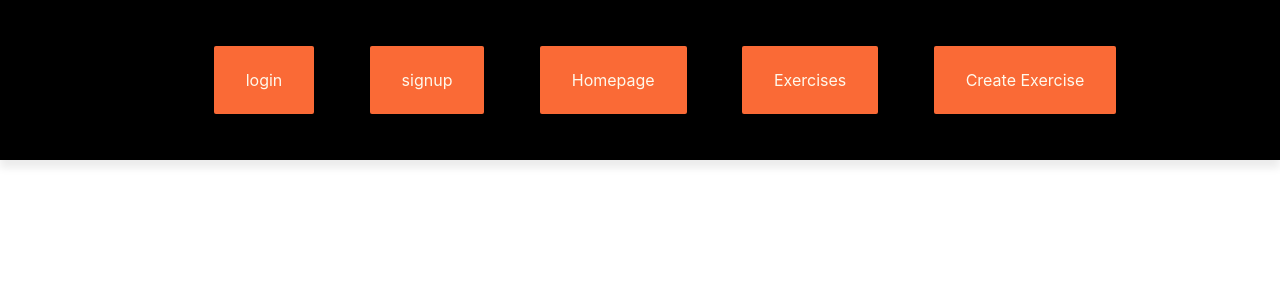
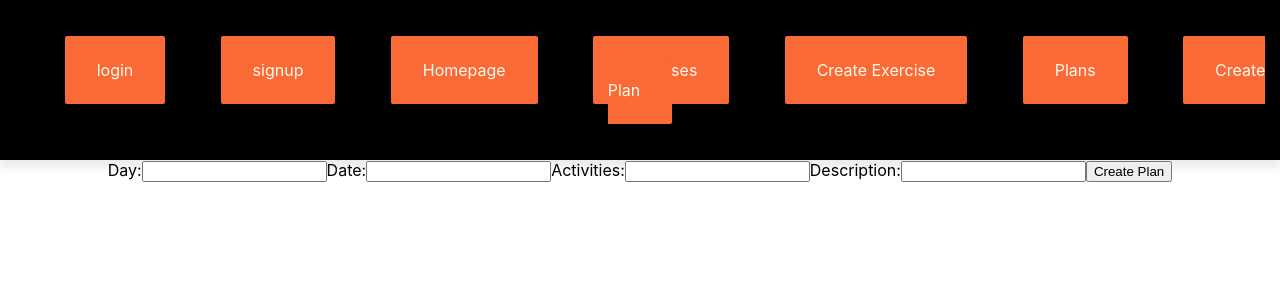
Before and after one commit to Jose-Serhii/exercise-planner-client, a React (Create React App) app: page /create-plan in a window 1280 px wide. Shown: the top 300 px of the page. Built offline with nearby package versions, Linux system fonts and the light colour scheme.

Commit message:
implemented basic CRUD for both models

```diff
--- a/src/App.js
+++ b/src/App.js
@@ -8,6 +8,10 @@ import CreateExercise from "./components/exercises/CreateExercise";
 import EditExercise from "./components/exercises/EditExercise";
 import Signup from "./components/authentication/Signup";
 import Login from "./components/authentication/Login";
+import CreatePlan from "./components/plans/CreatePlan";
+import ListOfPlans from "./components/plans/ListOfPlans";
+import PlanDetails from "./components/plans/PlanDetails";
+import EditPlan from "./components/plans/EditPlan";
 
 
 
@@ -24,6 +28,10 @@ function App() {
         <Route path="/exercises/edit/:exerciseId" element={<EditExercise />} />
         <Route path="/login" element={<Login />} />
         <Route path="/signup" element={<Signup />} />
+        <Route path="/plans" element={<ListOfPlans />} />
+        <Route path="/create-plan" element={<CreatePlan />} />
+        <Route path="/plans/:planId" element={<PlanDetails />} />
+        <Route path="/plans/edit/:planId" element={<EditPlan />} />
       </Routes>
     </div>
   );
--- a/src/components/Navbar.js
+++ b/src/components/Navbar.js
@@ -25,6 +25,14 @@ function Navbar() {
         <NavLink to="/create-exercise" className="buttonAuth">
           Create Exercise
         </NavLink>
+        |
+        <NavLink to="/plans" className="buttonAuth">
+          Plans
+        </NavLink>
+        |
+        <NavLink to="/create-plan" className="buttonAuth">
+          Create Plan
+        </NavLink>
       </nav>
     </div>
   );
--- a/src/components/exercises/EditExercise.js
+++ b/src/components/exercises/EditExercise.js
@@ -65,7 +65,7 @@ function EditExercise(props) {
 
 
     return (
-        <div className="EditProjectPage">
+        <div className="EditExercisePage">
             <h3>Edit the Project</h3>
 
             <form onSubmit={handleFormSubmit} id="exform">
--- a/src/components/plans/CreatePlan.js
+++ b/src/components/plans/CreatePlan.js
@@ -0,0 +1,73 @@
+import { useState, } from "react";
+import { useNavigate } from "react-router-dom"
+import axios from "axios";
+
+const API_URL = "http://localhost:5005";
+
+
+function CreatePlan() {
+    const navigate = useNavigate();
+
+    const [day, setDay] = useState("");
+    const [date, setDate] = useState("");
+    const [activities, setActivities] = useState("");
+    const [description, setDescription] = useState("");
+
+
+    const handleSubmit = (e) => {
+        e.preventDefault();
+        const requestBody = { day, date, activities, description }
+
+        const storedToken = localStorage.getItem('authToken');
+
+
+        axios
+            .post(
+                `${API_URL}/api/plans`,
+                requestBody,
+                { headers: { Authorization: `Bearer ${storedToken}` } }
+            )
+            .then((response) => {
+
+                setDay("")
+                setDate("")
+                setActivities("")
+                setDescription("")
+                navigate("/plans")
+
+            })
+            .catch((error) => console.log(error));
+    };
+
+
+
+    return (
+        <>
+            <div>
+                <form onSubmit={handleSubmit} id="plansform">
+                    <label>Day:</label>
+                    <input
+                        type="text" name="day" value={day} onChange={(e) => setDay(e.target.value)} />
+
+                    <label>Date:</label>
+                    <input
+                        type="text" name="date" value={date} onChange={(e) => setDate(e.target.value)} />
+
+                    <label>Activities:</label>
+                    <input
+                        type="text" name="activities" value={activities} onChange={(e) => setActivities(e.target.value)} />
+
+                    <label>Description:</label>
+                    <input
+                        type="text" name="description" value={description} onChange={(e) => setDescription(e.target.value)} />
+
+                    <button type="submit">Create Plan</button>
+
+                </form>
+
+            </div>
+        </>
+    )
+}
+
+export default CreatePlan;
--- a/src/components/plans/EditPlan.js
+++ b/src/components/plans/EditPlan.js
@@ -0,0 +1,87 @@
+import { useState, useEffect } from "react";
+import { useParams, useNavigate } from 'react-router-dom';
+import axios from "axios";
+
+const API_URL = "http://localhost:5005";
+
+function EditPlan(props) {
+
+    const storedToken = localStorage.getItem('authToken');
+
+
+
+    const [day, setDay] = useState("");
+    const [date, setDate] = useState("");
+    const [activities, setActivities] = useState("");
+    const [description, setDescription] = useState("");
+
+
+
+    const { planId } = useParams();
+    const navigate = useNavigate();
+
+    useEffect(() => {
+        axios
+            .get(`http://localhost:5005/api/plans/${planId}`, {
+                headers: { Authorization: `Bearer ${storedToken}` },
+            })
+            .then((response) => {
+                const onePlan = response.data;
+                setDay(onePlan.day);
+                setDate(onePlan.date);
+                setActivities(onePlan.activities);
+                setDescription(onePlan.description);
+
+
+            })
+            .catch((error) => console.log(error));
+
+    }, [planId]);
+
+
+    const handleFormSubmit = (e) => {
+        e.preventDefault();
+        const requestBody = { day, date, activities, description };
+
+        axios
+            .put(`${API_URL}/api/plans/${planId}`, requestBody, {
+                headers: { Authorization: `Bearer ${storedToken}` }
+            })
+            .then((response) => {
+                navigate(`/plans/${planId}`)
+            });
+    };
+
+
+
+    return (
+        <div className="EditPlanPage">
+            <h3>Edit the Plan</h3>
+
+            <form onSubmit={handleFormSubmit} id="exform">
+                <label>Day:</label>
+                <input
+                    type="text" name="day" value={day} onChange={(e) => setDay(e.target.value)} />
+
+                <label>Date:</label>
+                <input
+                    type="text" name="date" value={date} onChange={(e) => setDate(e.target.value)} />
+
+                <label>Choose an activity:</label>
+                <input
+                    type="text" name="activities" value={activities} onChange={(e) => setActivities(e.target.value)} />
+
+                <label>Description:</label>
+                <input
+                    type="text" name="description" value={description} onChange={(e) => setDescription(e.target.value)} />
+
+
+
+                <button type="submit">Edit Plan</button>
+            </form>
+
+        </div>
+    );
+}
+
+export default EditPlan;
--- a/src/components/plans/ListOfPlans.js
+++ b/src/components/plans/ListOfPlans.js
@@ -0,0 +1,44 @@
+import React from "react";
+import { Navlink, Link } from "react-router-dom";
+import { useState, useEffect } from "react";
+import axios from "axios";
+
+function ListOfPlans() {
+    const [plans, setPlans] = useState([]);
+    const storedToken = localStorage.getItem("authToken");
+
+    useEffect(() => {
+        axios
+            .get("http://localhost:5005/api/plans", {
+                headers: { Authorization: `Bearer ${storedToken}` },
+            })
+            .then((response) => {
+                console.log(response.data);
+                setPlans(response.data);
+            })
+            .catch((err) => console.log(err));
+    }, []);
+
+    return (
+        <div className="main-container">
+            {plans.map((plan) => {
+                console.log(plan);
+                return (
+                    <Link to={`/plans/${plan._id}`}>
+                        <div key={plan._id} className="card">
+                            <div className="container">
+                                <h3>{plan.day}</h3>
+                                <h3>{plan.date}</h3>
+                                <h3>{plan.activities}</h3>
+                                <h3>{plan.description}</h3>
+
+                            </div>
+                        </div>
+                    </Link>
+                );
+            })}
+        </div>
+    );
+}
+
+export default ListOfPlans;
--- /dev/null
+++ b/src/components/plans/PlanDetails.js
@@ -0,0 +1,49 @@
+import axios from "axios";
+import { useEffect, useState } from "react";
+import { useParams, useNavigate } from "react-router-dom";
+import { Link } from "react-router-dom";
+
+function PlanDetails(props) {
+    const { planId } = useParams();
+
+    const navigate = useNavigate();
+
+    const [plan, setPlan] = useState({});
+    const storedToken = localStorage.getItem('authToken');
+
+
+    useEffect(() => {
+        axios
+            .get(`http://localhost:5005/api/plans/${planId}`, {
+                headers: { Authorization: `Bearer ${storedToken}` },
+            })
+            .then((response) => {
+                setPlan(response.data);
+            })
+            .catch((e) => console.log("error getting plan from API", e));
+    }, []);
+
+    const deletePlan = () => {
+        axios
+            .delete(`http://localhost:5005/api/plans/${planId}`, {
+                headers: { Authorization: `Bearer ${storedToken}` },
+            })
+            .then((response) => {
+                navigate("/plans");
+            })
+            .catch((e) => console.log("error deleting characters", e));
+    };
+
+    return (
+        <div>
+            <h3>{plan.day}</h3>
+            <h3>{plan.date}</h3>
+            <h3>{plan.activities}</h3>
+            <h3>{plan.description}</h3>
+            <button onClick={deletePlan}>delete this plan</button>
+            <Link to={`/plans/edit/${planId}`}>edit this plan</Link>
+        </div>
+    );
+}
+
+export default PlanDetails;
```
